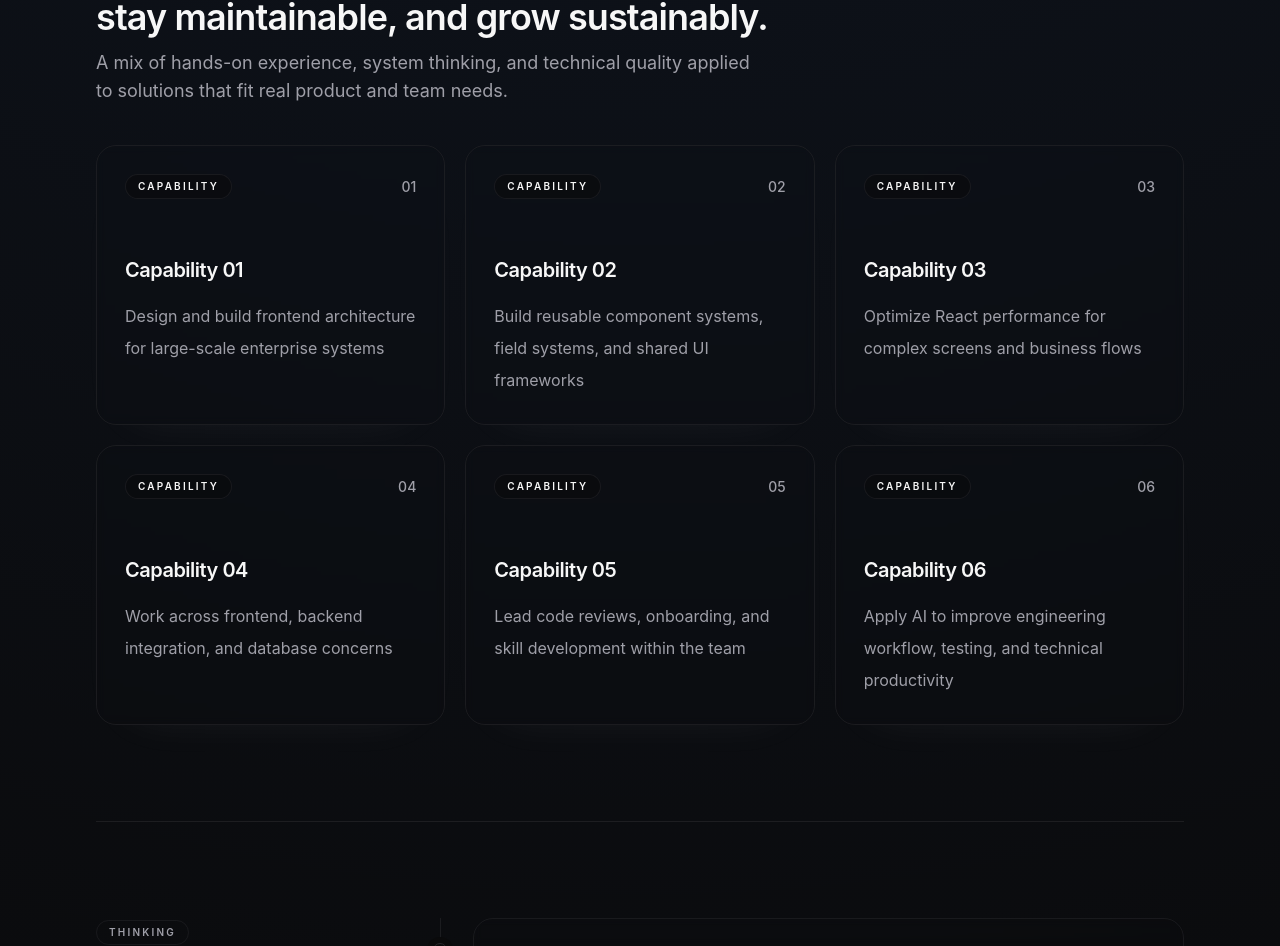
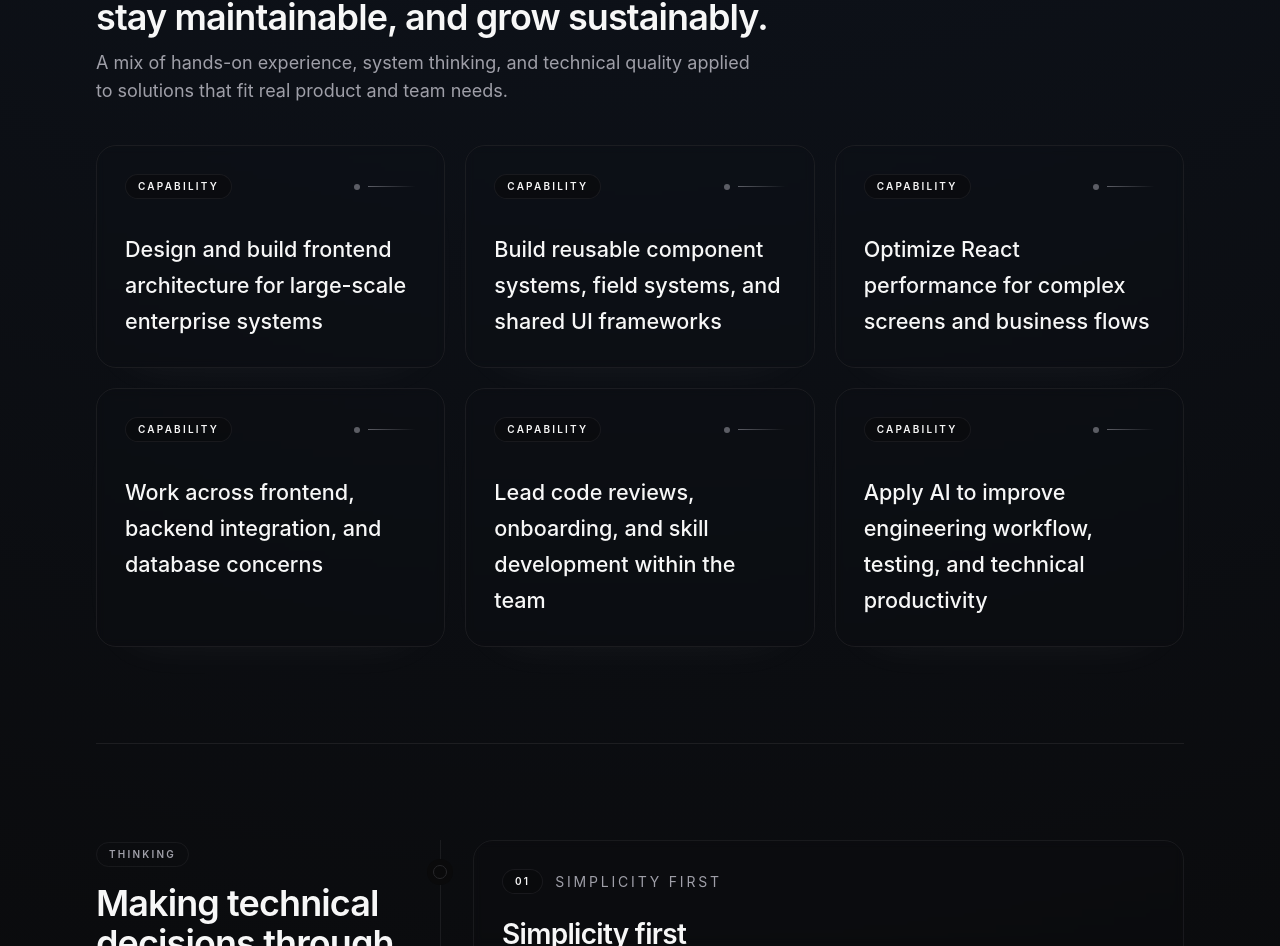
Before and after one commit to hieu-mth/hieu-mth, a Next.js app: page /hieu-mth/en in a window 1280 px wide. Shown: the part 1065-2011 px from the top of the page. Built offline with nearby package versions, Linux system fonts and the light colour scheme.

Commit message:
updated UI

```diff
--- a/src/content/profile/locales/vi.json
+++ b/src/content/profile/locales/vi.json
@@ -129,8 +129,8 @@
       "eyebrow": "Điểm mạnh",
       "title": "Xây dựng frontend có khả năng mở rộng, dễ bảo trì và phát triển bền vững.",
       "description": "Kết hợp giữa kinh nghiệm thực chiến, tư duy hệ thống và chất lượng kỹ thuật để tạo ra các giải pháp phù hợp với nhu cầu thực tế của sản phẩm và đội ngũ.",
-      "cardEyebrow": "Năng lực",
-      "itemTitlePrefix": "Năng lực"
+      "cardEyebrow": "Thế mạnh",
+      "itemTitlePrefix": "Thế mạnh"
     },
     "thinking": {
       "id": "thinking",
--- a/src/features/profile/components/StrengthsSection.tsx
+++ b/src/features/profile/components/StrengthsSection.tsx
@@ -40,10 +40,10 @@ export function StrengthsSection({ locale }: StrengthsSectionProps) {
         </div>
       </Reveal>
       <StaggerList className="mt-10 grid grid-cols-1 gap-4 md:grid-cols-2 md:gap-5 xl:grid-cols-3">
-        {strengths.map((strength, index) => (
+        {strengths.map((strength) => (
           <StaggerListItem key={strength} className="list-none">
             <Card className="group h-full border-border/60 bg-card/62 shadow-[0_22px_46px_-38px_hsl(var(--foreground)_/_0.1)] hover:-translate-y-1 hover:border-accent/18 hover:shadow-[0_28px_60px_-42px_hsl(var(--foreground)_/_0.12)]">
-              <CardContent className="flex h-full flex-col gap-8 px-6 py-6 sm:gap-10 sm:px-7 sm:py-7">
+              <CardContent className="flex h-full flex-col gap-8 px-6 py-6 sm:px-7 sm:py-7">
                 <div className="flex items-center justify-between">
                   <Badge
                     variant="outline"
@@ -51,17 +51,16 @@ export function StrengthsSection({ locale }: StrengthsSectionProps) {
                   >
                     {pageContent.strengths.cardEyebrow}
                   </Badge>
-                  <span className="text-sm font-medium text-muted-foreground transition-colors duration-200 group-hover:text-foreground/70">
-                    {String(index + 1).padStart(2, '0')}
-                  </span>
+                  <div
+                    aria-hidden="true"
+                    className="flex items-center gap-2 text-muted-foreground/55 transition-colors duration-200 group-hover:text-accent/75"
+                  >
+                    <span className="h-1.5 w-1.5 rounded-full bg-current" />
+                    <span className="h-px w-12 bg-gradient-to-r from-current to-transparent" />
+                  </div>
                 </div>
-                <div className="space-y-4">
-                  <div className="h-px w-12 bg-gradient-to-r from-accent/32 to-transparent" />
-                  <h3 className="text-xl font-semibold tracking-tight text-foreground">
-                    {pageContent.strengths.itemTitlePrefix}{' '}
-                    {String(index + 1).padStart(2, '0')}
-                  </h3>
-                  <p className="max-w-[30ch] text-base leading-8 text-muted-foreground">
+                <div className="space-y-5">
+                  <p className="max-w-[28ch] text-lg font-medium leading-8 text-foreground sm:text-[1.35rem] sm:leading-9">
                     {strength}
                   </p>
                 </div>
```
